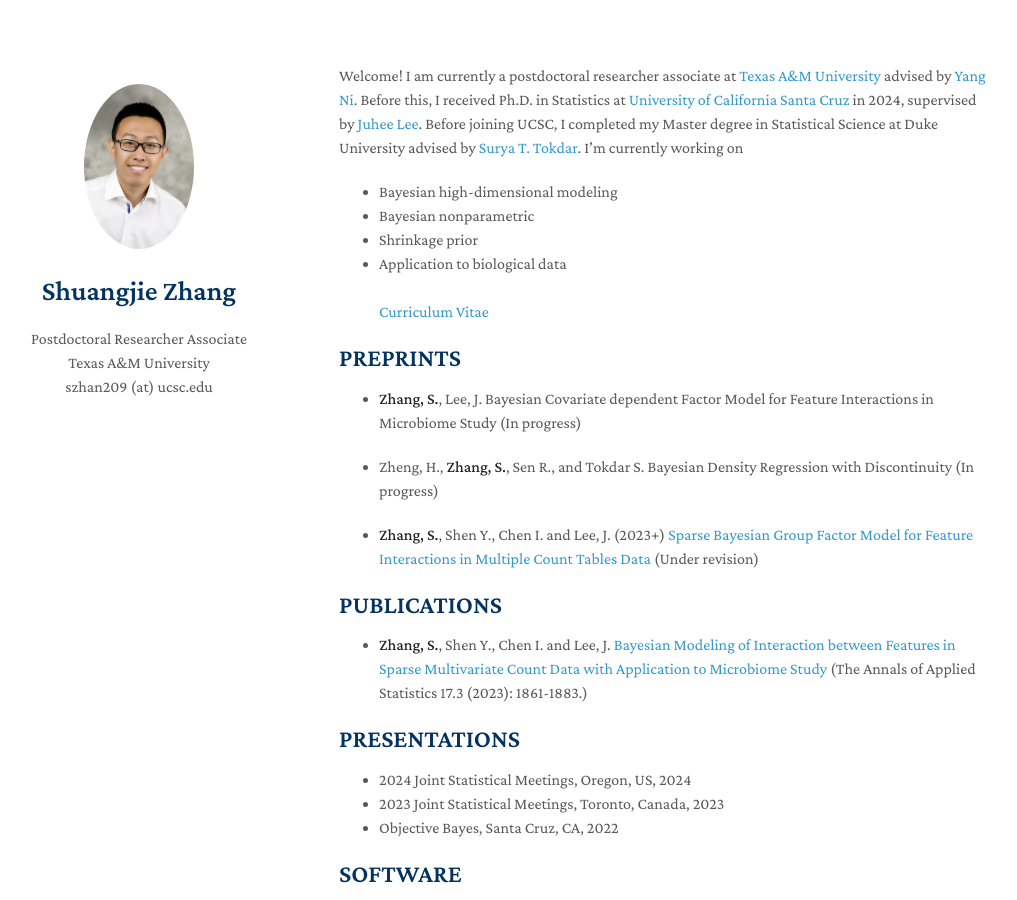
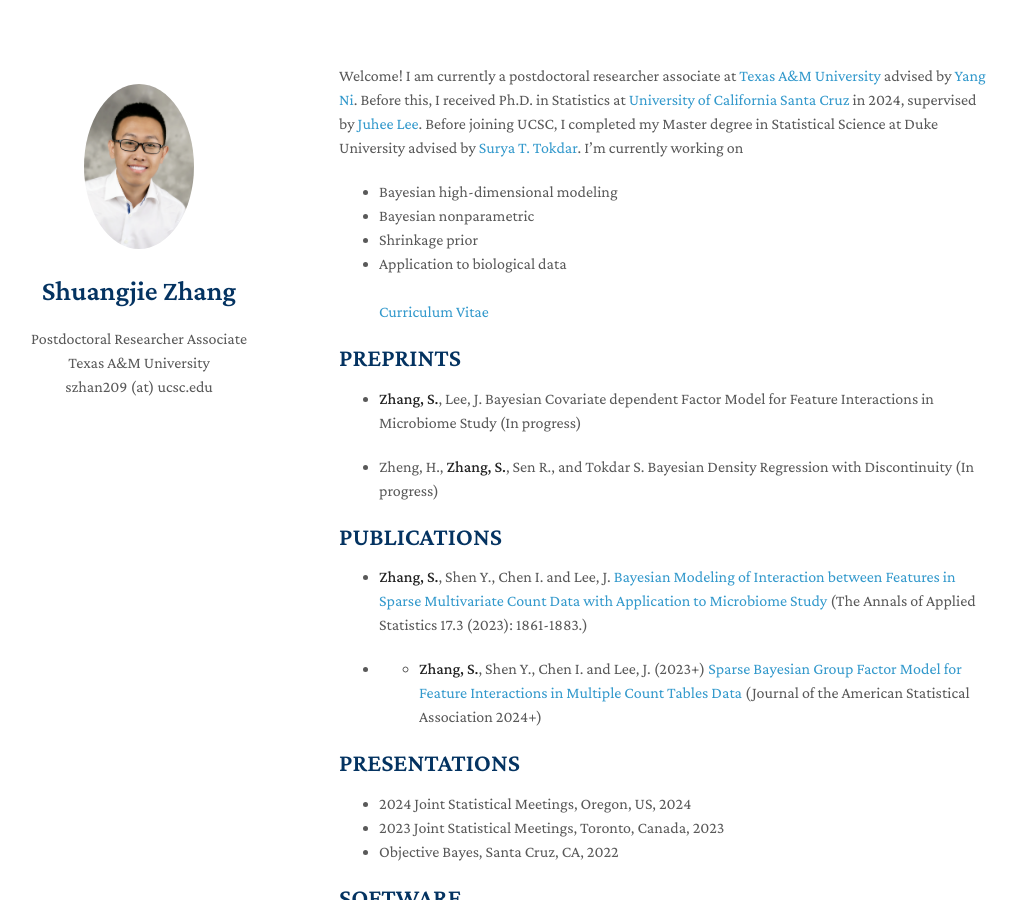
Before and after one commit to shuang-jie/shuang-jie.github.io, a Jekyll site: the page built from index.md, in a window 1280 px wide and 900 px high. Shown: the whole window, without its empty margins (131-1148 px from the left). Built offline with Jekyll 4.4.1, drawn with Linux system fonts in a browser that asks for light colours; nearby versions of some CDN libraries; a style sheet for code colours, icons or effects is not loaded.

Commit message:
Update index.md

```diff
--- a/index.md
+++ b/index.md
@@ -18,11 +18,12 @@ Welcome! I am currently a postdoctoral researcher associate at [Texas A&M Univer
 
 * Zheng, H., **Zhang, S.**, Sen R., and Tokdar S. Bayesian Density Regression with Discontinuity (In progress)
 
-* **Zhang, S.**, Shen Y., Chen I. and Lee, J. (2023+) [Sparse Bayesian Group Factor Model for Feature Interactions in Multiple Count Tables Data](https://shuang-jie.github.io/files/SJ-P2.pdf) (Under revision)
 
 ## PUBLICATIONS
 
 * **Zhang, S.**, Shen Y., Chen I. and Lee, J. [Bayesian Modeling of Interaction between Features in Sparse Multivariate Count Data with Application to Microbiome Study](https://projecteuclid.org/journals/annals-of-applied-statistics/volume-17/issue-3/Bayesian-modeling-of-interaction-between-features-in-sparse-multivariate-count/10.1214/22-AOAS1690.full) (The Annals of Applied Statistics 17.3 (2023): 1861-1883.)
+
+* * **Zhang, S.**, Shen Y., Chen I. and Lee, J. (2023+) [Sparse Bayesian Group Factor Model for Feature Interactions in Multiple Count Tables Data](https://www.tandfonline.com/doi/full/10.1080/01621459.2025.2449721?src=exp-la) (Journal of the American Statistical Association 2024+)
 
 ## PRESENTATIONS
 
```
